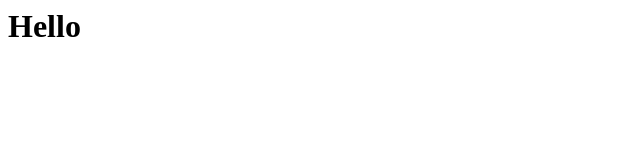
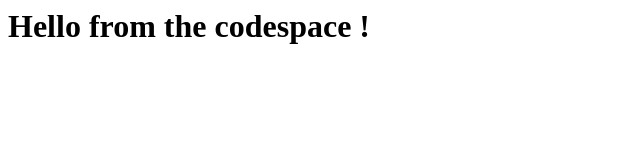
Before and after one commit to tarunmittal-MIT/skills-code-with-codespaces, a plain HTML site: page index.html in a window 1280 px wide. Shown: the whole page, without its empty margins (0-640 px from the left). Drawn offline with Linux system fonts and the light colour scheme.

Commit message:
updating index.html

```diff
--- a/index.html
+++ b/index.html
@@ -1,3 +1,3 @@
 <html>
-  <h1>Hello</h1>
+  <h1>Hello from the codespace ! </h1>
 </html>
```
